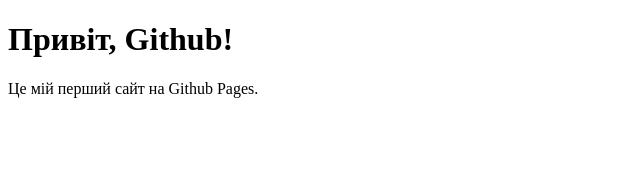
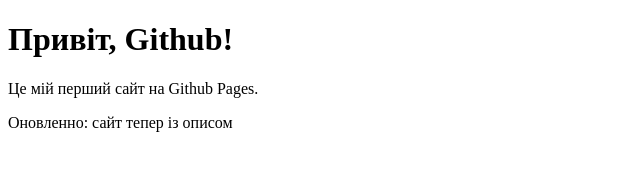
Before and after one commit to karolinazimena-source/my-first-page, a plain HTML site: page index.html in a window 1280 px wide. Shown: the whole page, without its empty margins (0-640 px from the left). Drawn offline with Linux system fonts and the light colour scheme.

Commit message:
feat:main page description added

```diff
--- a/index.html
+++ b/index.html
@@ -8,5 +8,6 @@
 <body>
     <h1>Привіт, Github!</h1>
     <p>Це мій перший сайт на Github Pages.</p>
+    <p>Оновленно: сайт тепер із описом</p>
 </body>
 </html>
```
